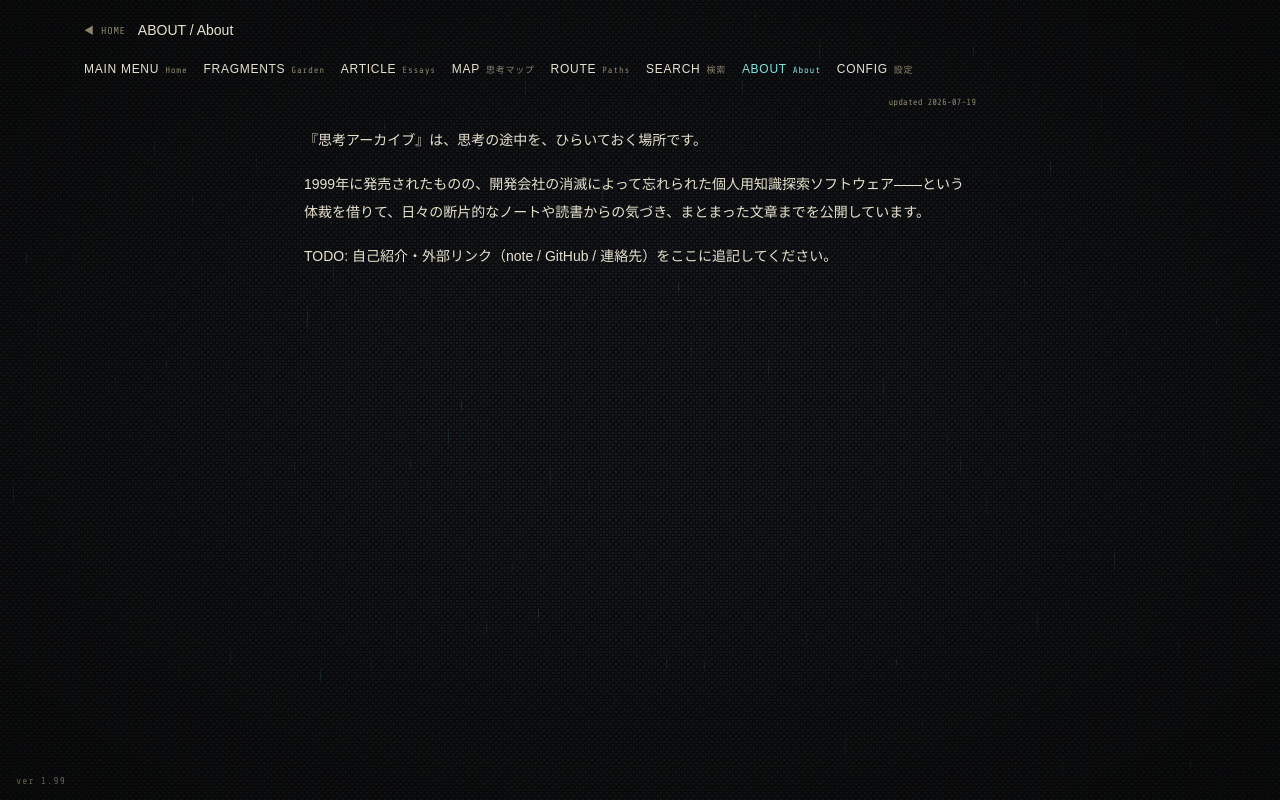
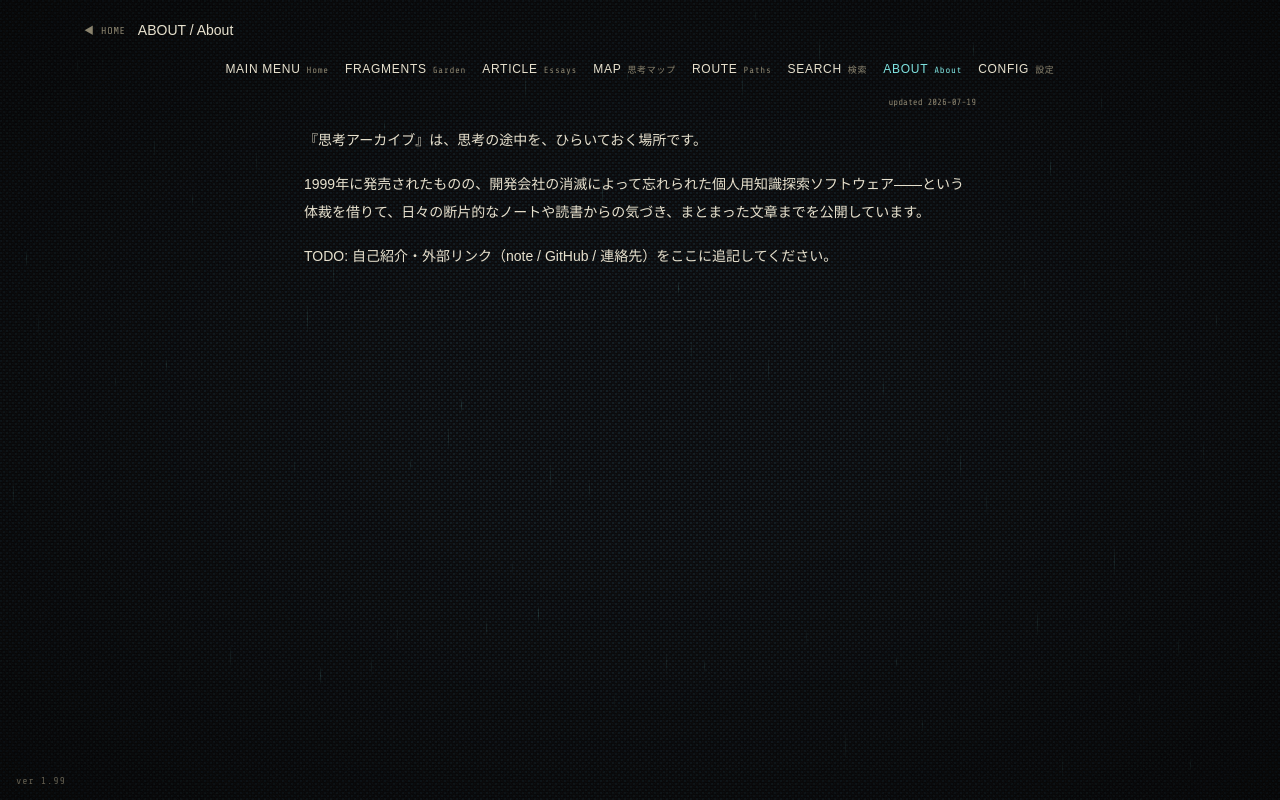
Before and after one commit to higunito/obsidian-ever-green-note, a Next.js app in the folder apps/web/: page /about in a window 1280 px wide. Built offline with nearby package versions, Linux system fonts and the light colour scheme; a web font is replaced by a local one.

Commit message:
Navbarを中央揃えに変更

```diff
--- a/apps/web/src/components/system/Nav.tsx
+++ b/apps/web/src/components/system/Nav.tsx
@@ -7,7 +7,7 @@ import { NavLinks } from "./NavLinks";
 // フォールバックはハイライト無しの同一リンク一覧（初期表示のレイアウトシフトを避ける）。
 function NavFallback() {
 	return (
-		<ul className="flex flex-wrap items-baseline gap-x-4 gap-y-2">
+		<ul className="flex flex-wrap items-baseline justify-center gap-x-4 gap-y-2">
 			{NAV_ITEMS.map((item) => (
 				<li key={item.href}>
 					<Link
--- a/apps/web/src/components/system/NavLinks.tsx
+++ b/apps/web/src/components/system/NavLinks.tsx
@@ -24,7 +24,7 @@ export function NavLinks() {
 	const currentView = useSearchParams().get("view");
 
 	return (
-		<ul className="flex flex-wrap items-baseline gap-x-4 gap-y-2">
+		<ul className="flex flex-wrap items-baseline justify-center gap-x-4 gap-y-2">
 			{NAV_ITEMS.map((item) => {
 				const active = isActive(item, pathname, currentView);
 				return (
```
